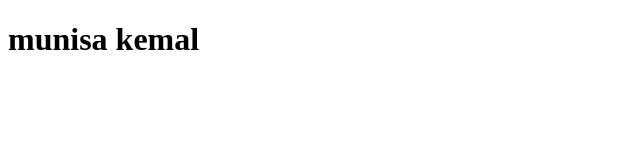
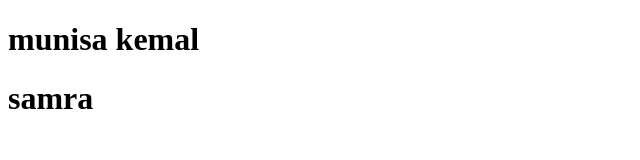
Before and after one commit to mat-amesu/gitPractice1, a plain HTML site: page pages/index.html in a window 1280 px wide. Shown: the whole page, without its empty margins (0-640 px from the left). Drawn offline with Linux system fonts and the light colour scheme.

Commit message:
Added samra

```diff
--- a/pages/index.html
+++ b/pages/index.html
@@ -10,6 +10,7 @@
 
 <body>
     <h1>munisa kemal</h1>
+    <h1>samra</h1>
 </body>
 
 </html>
```
